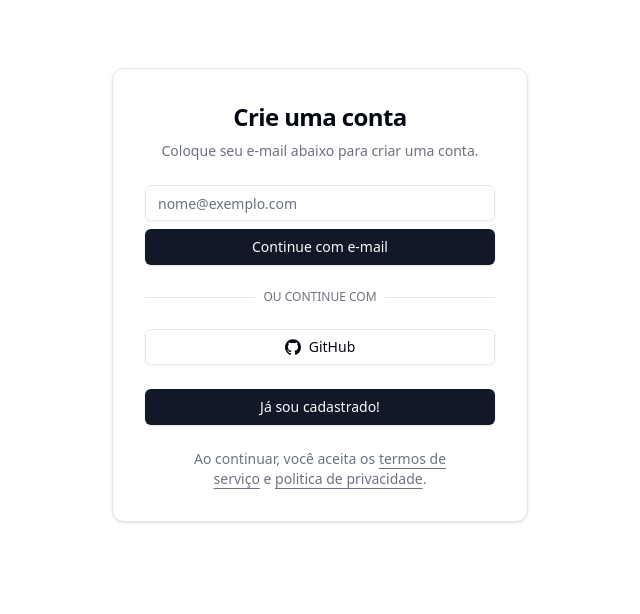
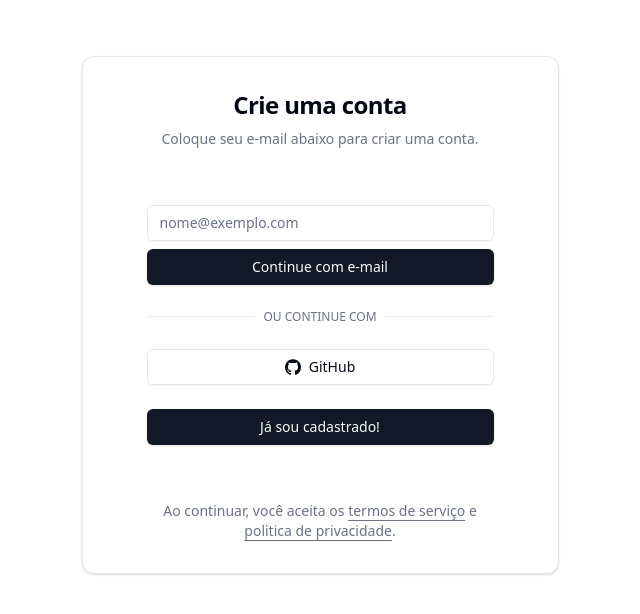
Before and after one commit to ThiagoMalveira/learning-shadcn, a Next.js app: page /sign-up in a window 1280 px wide. Shown: the top 614 px of the page, without its empty margins (320-960 px from the left). Built offline with nearby package versions, Linux system fonts and the light colour scheme.

Commit message:
fix: solve problems with resposive

```diff
--- a/src/app/(home)/components/CarouselImage.tsx
+++ b/src/app/(home)/components/CarouselImage.tsx
@@ -23,6 +23,8 @@ export default function CarouselImage({ result }: CarouselImageProps) {
   );
 
   return (
+    <>
+      <div className="h-full flex-1 flex-col space-y-8 p-8 md:flex">
         <Carousel
           plugins={[plugin.current]}
           className="w-full max-w-[968px] max-h-[540px]"
@@ -51,5 +53,7 @@ export default function CarouselImage({ result }: CarouselImageProps) {
           <CarouselPrevious />
           <CarouselNext />
         </Carousel>
+      </div>
+    </>
   );
 }
--- a/src/app/page.tsx
+++ b/src/app/page.tsx
@@ -1,3 +1,4 @@
+import { Header } from "@/components/header";
 import { HomeService } from "@/services/home";
 import { Metadata } from "next";
 import CarouselImage from "./(home)/components/CarouselImage";
@@ -11,8 +12,11 @@ export default async function Home() {
   const { results } = await HomeService.fetchCarousel();
 
   return (
-    <main className="flex min-h-screen flex-col items-center justify-between p-24">
-      <CarouselImage result={results} />
-    </main>
+    <>
+      <main className="flex min-h-screen flex-col items-center justify-between p-8">
+        <Header />
+        <CarouselImage result={results} />
+      </main>
+    </>
   );
 }
--- a/src/app/sign-in/components/user-sign-in-form.tsx
+++ b/src/app/sign-in/components/user-sign-in-form.tsx
@@ -23,7 +23,7 @@ export function UserSignInForm({ className, ...props }: UserSignInFormProps) {
   }
 
   return (
-    <div className={cn("grid gap-6", className)} {...props}>
+    <div className={cn("grid gap-6 p-8", className)} {...props}>
       <form onSubmit={onSubmit}>
         <div className="grid gap-2">
           <div className="grid gap-1">
--- a/src/app/sign-in/page.tsx
+++ b/src/app/sign-in/page.tsx
@@ -11,10 +11,10 @@ export const metadata: Metadata = {
 export default function SignIn() {
   return (
     <>
-      <div className="container relative hidden h-[590px] flex-col items-center justify-center md:grid lg:max-w-none lg:px-0">
+      <div className="container relative h-[565px] flex-col items-center justify-center top-8 md:grid lg:max-w-none lg:px-0">
         <Card>
-          <div className="lg:p-8">
-            <div className="mx-auto flex w-full flex-col justify-center space-y-6 sm:w-[350px]">
+          <div>
+            <div className="mx-auto p-8 flex w-full flex-col justify-center space-y-6 sm:w-[475px]">
               <div className="flex flex-col space-y-2 text-center">
                 <h1 className="text-2xl font-semibold tracking-tight">
                   Faça seu login
--- a/src/app/sign-up/components/user-sign-up-form.tsx
+++ b/src/app/sign-up/components/user-sign-up-form.tsx
@@ -24,7 +24,7 @@ export function UserSignUpForm({ className, ...props }: UserSignUpFormProps) {
   }
 
   return (
-    <div className={cn("grid gap-6", className)} {...props}>
+    <div className={cn("grid gap-6 p-8", className)} {...props}>
       <form onSubmit={onSubmit}>
         <div className="grid gap-2">
           <div className="grid gap-1">
--- a/src/app/sign-up/page.tsx
+++ b/src/app/sign-up/page.tsx
@@ -12,10 +12,10 @@ export const metadata: Metadata = {
 export default function SignUpPage() {
   return (
     <>
-      <div className="container relative hidden h-[590px] flex-col items-center justify-center md:grid lg:max-w-none lg:px-0">
+      <div className="container relative h-[565px] flex-col items-center justify-center top-8 md:grid lg:max-w-none lg:px-0">
         <Card>
-          <div className="lg:p-8">
-            <div className="mx-auto flex w-full flex-col justify-center space-y-6 sm:w-[350px]">
+          <div>
+            <div className="mx-auto p-8 flex w-full flex-col justify-center space-y-6 sm:w-[475px]">
               <div className="flex flex-col space-y-2 text-center">
                 <h1 className="text-2xl font-semibold tracking-tight">
                   Crie uma conta
--- a/src/app/table/page.tsx
+++ b/src/app/table/page.tsx
@@ -29,7 +29,7 @@ export default async function TaskPage() {
 
   return (
     <>
-      <div className="hidden h-full flex-1 flex-col space-y-8 p-8 md:flex">
+      <div className="h-full flex-1 flex-col space-y-8 p-8 md:flex">
         <Header />
         <DataTable data={tasks} columns={columns} />
       </div>
--- a/src/components/header.tsx
+++ b/src/components/header.tsx
@@ -2,7 +2,7 @@ import { UserNav } from "./dataTable/user-nav";
 
 export async function Header() {
   return (
-    <div className="flex items-center justify-between space-y-2">
+    <div className="flex items-center justify-between space-y-2 w-full">
       <div>
         <h2 className="text-2xl font-bold tracking-tight">Seja bem-vindo!</h2>
         <p className="text-muted-foreground">
```
Lines whose indentation alone changed are shown as unchanged.
